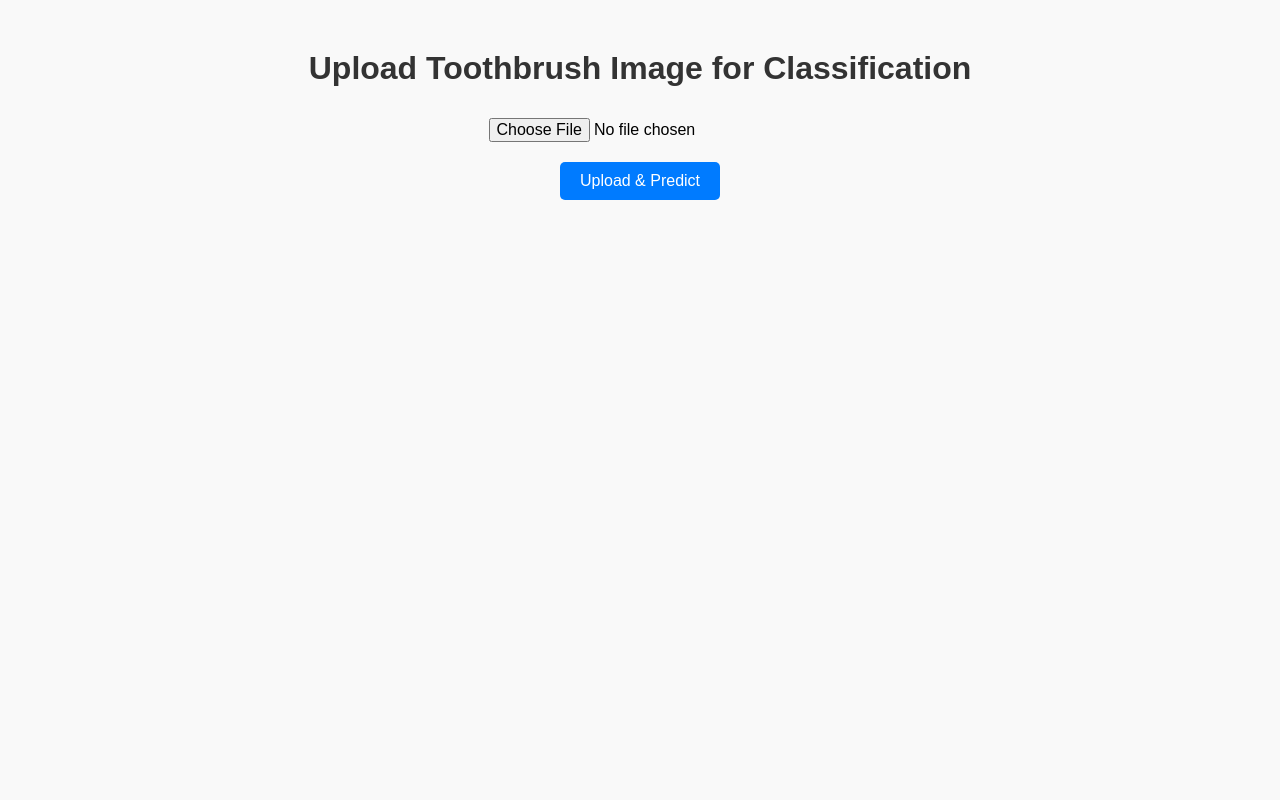
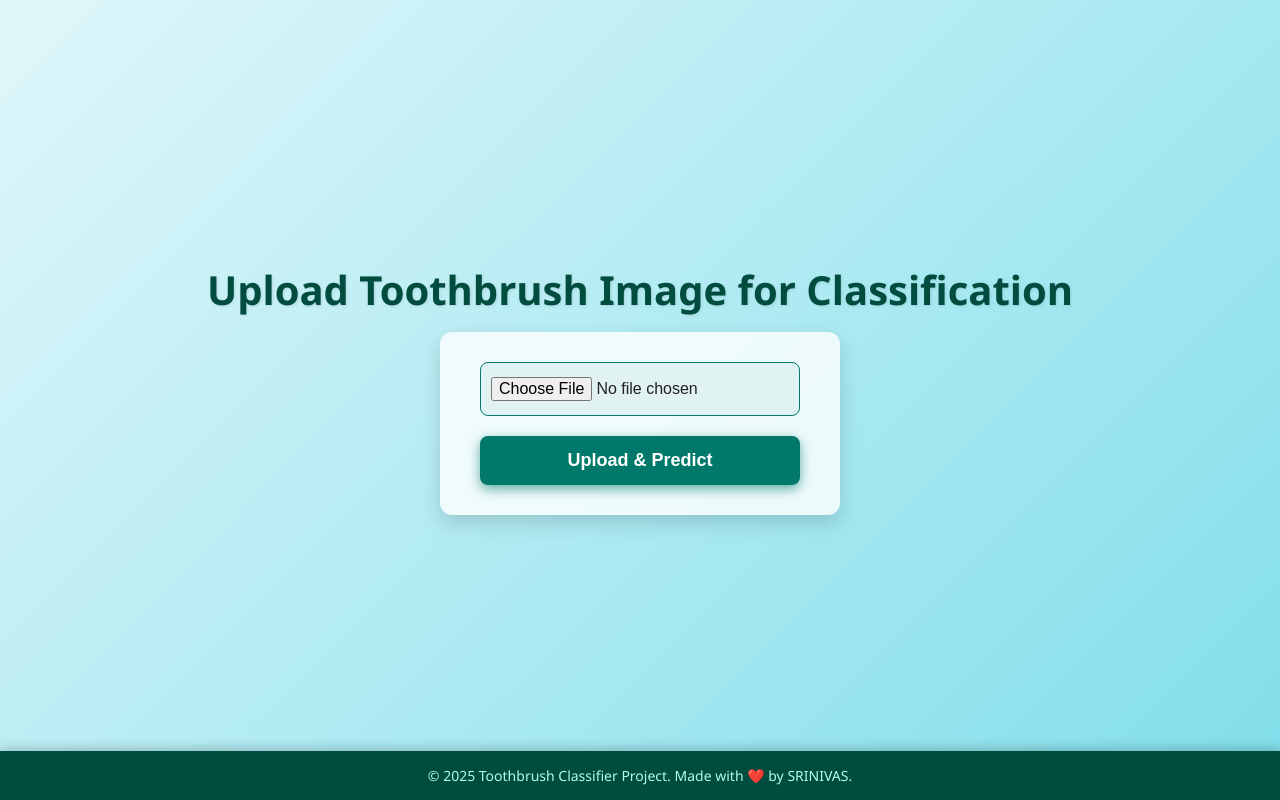
Before and after one commit to SRINIVASRAOAMMANGOD/Jhatpat-Brushcheck-LocalHost, a Flask app: page / in a window 1280 px wide. Run offline with Flask 3, Linux system fonts and the light colour scheme.

Commit message:
added extra css

```diff
--- a/templates/index.html
+++ b/templates/index.html
@@ -4,43 +4,125 @@
   <meta charset="UTF-8" />
   <title>Upload Toothbrush Image</title>
   <style>
+    /* Reset some default styles */
+    * {
+      box-sizing: border-box;
+    }
+
     body {
-      font-family: Arial, sans-serif;
-      margin: 50px;
+      font-family: 'Segoe UI', Tahoma, Geneva, Verdana, sans-serif;
+      margin: 0;
+      padding: 0;
+      min-height: 100vh;
+      display: flex;
+      flex-direction: column;
+      background: linear-gradient(135deg, #e0f7fa, #80deea);
+      color: #222;
+    }
+
+    main {
+      flex: 1;
+      display: flex;
+      flex-direction: column;
+      align-items: center;
+      justify-content: center;
+      padding: 40px 20px;
       text-align: center;
-      background-color: #f9f9f9;
     }
+
     h1 {
-      color: #333;
+      font-size: 2.5rem;
+      margin-bottom: 15px;
+      color: #004d40;
+      text-shadow: 1px 1px 3px rgba(0,0,0,0.1);
     }
+
     form {
+      background-color: #ffffffcc;
+      padding: 30px 40px;
+      border-radius: 12px;
+      box-shadow: 0 8px 20px rgba(0,0,0,0.15);
+      max-width: 400px;
+      width: 100%;
+      transition: box-shadow 0.3s ease;
+    }
+
+    form:hover {
+      box-shadow: 0 12px 25px rgba(0,0,0,0.25);
+    }
+
+    input[type="file"] {
+      width: 100%;
+      padding: 14px 10px;
+      font-size: 16px;
+      border-radius: 8px;
+      border: 1.8px solid #00796b;
+      background-color: #e0f2f1;
+      cursor: pointer;
+      transition: border-color 0.3s ease;
+    }
+
+    input[type="file"]:focus {
+      outline: none;
+      border-color: #004d40;
+      background-color: #b2dfdb;
+    }
+
+    button {
       margin-top: 20px;
-    }
-    input[type="file"] {
-      padding: 10px;
-      font-size: 16px;
-    }
-    button {
-      margin-top: 10px;
-      padding: 10px 20px;
-      font-size: 16px;
+      width: 100%;
+      padding: 14px 0;
+      font-size: 18px;
       cursor: pointer;
-      background-color: #007bff;
+      background-color: #00796b;
       border: none;
       color: white;
-      border-radius: 5px;
+      border-radius: 8px;
+      font-weight: 600;
+      box-shadow: 0 4px 12px rgba(0, 121, 107, 0.6);
+      transition: background-color 0.3s ease, box-shadow 0.3s ease;
     }
+
     button:hover {
-      background-color: #0056b3;
+      background-color: #004d40;
+      box-shadow: 0 6px 18px rgba(0, 77, 64, 0.8);
+    }
+
+    footer {
+      background-color: #004d40;
+      color: #a7ffeb;
+      text-align: center;
+      padding: 15px 20px;
+      font-size: 14px;
+      box-shadow: 0 -3px 10px rgba(0,0,0,0.2);
+      margin-top: auto;
+    }
+
+    @media (max-width: 480px) {
+      h1 {
+        font-size: 2rem;
+      }
+      form {
+        padding: 25px 20px;
+      }
+      button {
+        font-size: 16px;
+        padding: 12px 0;
+      }
     }
   </style>
 </head>
 <body>
-  <h1>Upload Toothbrush Image for Classification</h1>
-  <form action="{{ url_for('upload_and_predict') }}" method="POST" enctype="multipart/form-data">
-    <input type="file" name="image" accept="image/*" required />
-    <br />
-    <button type="submit">Upload & Predict</button>
-  </form>
+  <main>
+    <h1>Upload Toothbrush Image for Classification</h1>
+    <form action="{{ url_for('upload_and_predict') }}" method="POST" enctype="multipart/form-data">
+      <input type="file" name="image" accept="image/*" required />
+      <button type="submit">Upload &amp; Predict</button>
+    </form>
+  </main>
+
+  <footer>
+    &copy; 2025 Toothbrush Classifier Project. Made with ❤️ by SRINIVAS.
+  </footer>
 </body>
 </html>
```
Also changed, not shown: templates/result.html (+101 -7 lines).
